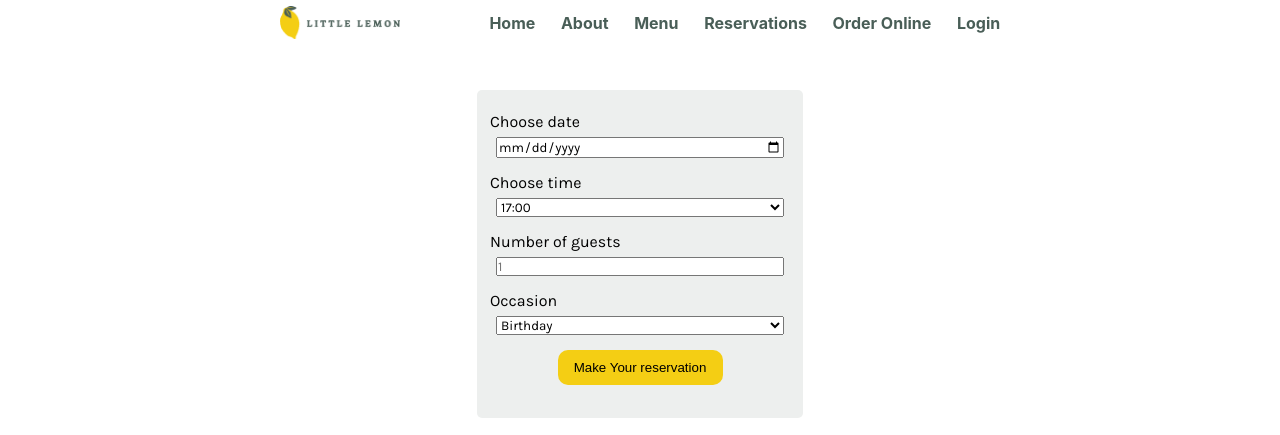
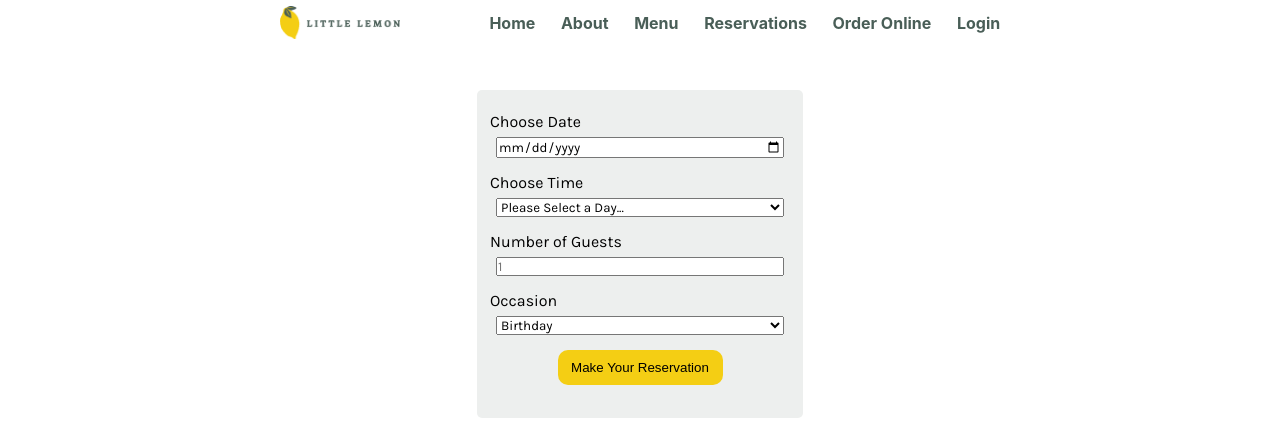
Before and after one commit to IanZGray/meat-capstone, a React (Create React App) app: page /Reservations in a window 1280 px wide. Shown: the top 435 px of the page. Built offline with nearby package versions, Linux system fonts and the light colour scheme; a web font is replaced by a local one.

Commit message:
fixed useReducer

```diff
--- a/src/App.js
+++ b/src/App.js
@@ -1,5 +1,5 @@
 import './App.css';
-import { useState } from 'react'
+import { useState, useReducer } from 'react'
 import { Route, Routes } from 'react-router-dom'
 
 import Nav from './components/Nav';
@@ -19,7 +19,23 @@ function App() {
     occasion: '',
   })
 
-  let [availableTimes, setAvailableTimes] = useState(['17:00', '18:00', '19:00', '20:00', '21:00', '22:00'])
+  const updateTimes = (state, action) => {
+    switch ( action.type ){
+      case 'BUTTON_CLICKED':
+      return  ['17:00', '18:00', '19:00', '20:00', '21:00', '22:00'];
+      default:
+        return state;
+    }
+  }
+
+
+  const initializeTimes = ['Please Select a Day...']
+
+  const [availableTimes, timeDispatch] = useReducer(updateTimes, initializeTimes)
+  // let [availableTimes, setAvailableTimes] = useState(['17:00', '18:00', '19:00', '20:00', '21:00', '22:00'])
+
+
+  const timesDispatch = () => timeDispatch({state:initializeTimes, type:'BUTTON_CLICKED'})
 
   return (
     <>
@@ -28,7 +44,7 @@ function App() {
         <Route path='/' element={<Home />} />
         <Route path='/About' element={<About />} />
         <Route path='/Menu' element={<Menu />} />
-        <Route path='/Reservations' element={<Reservations selections={selections} selectionFunc={setSelections} times={availableTimes} />} />
+        <Route path='/Reservations' element={<Reservations selections={selections} selectionFunc={setSelections} times={availableTimes} timesDispatch={timesDispatch}/>} />
         <Route path='/OrderOnline' element={<OrderOnline />} />
         <Route path='/Login' element={<Login />} />
       </Routes>
--- a/src/components/BookingForm.jsx
+++ b/src/components/BookingForm.jsx
@@ -1,23 +1,39 @@
-import { React } from 'react'
+import { React, useEffect, useState } from 'react'
 
-function BookingForm({selections, selectionFunc, times}) {
+function BookingForm({ selections, selectionFunc, times, timesDispatch }) {
+
+    // const [timeType, setTimeType] = useState(false)
+    let timesMap = times || []
 
     const handleSubmit = (e) => {
         e.preventDefault()
         console.log('selections', selections, 'times', times)
     }
 
+    // useEffect(() => {
+    //   if (selections.date === '') {
+    //     return () => {
+    //         setTimeType(false)
+    //       }
+    //   } else {
+    //     return () => {
+    //         setTimeType(true)
+    //       }
+    //   }
+    // }, [])
+
   return (
     <form >
-        <label htmlFor="res-date">Choose date</label>
-        <input type="date" id="res-date" onChange={(e)=> selectionFunc({...selections, date : e.target.value})}/>
-        <label htmlFor="res-time">Choose time</label>
-        <select id="res-time " onChange={(e)=> selectionFunc({...selections, time : e.target.value})}>
-            {times.map((time) => {
+        <label htmlFor="res-date">Choose Date</label>
+        <input type="date" id="res-date" onChange={(e)=> selectionFunc({...selections, date : e.target.value})} onClick={timesDispatch}/>
+        <label htmlFor="res-time">Choose Time</label>
+        <select id="res-time " onChange={(e)=> selectionFunc({...selections, time : e.target.value})} >
+            {timesMap.map((time) => {
                 return <option key={time} >{time}</option>
             })}
         </select>
-        <label htmlFor="guests">Number of guests</label>
+
+        <label htmlFor="guests">Number of Guests</label>
         <input type="number" placeholder="1" min="1" max="10" id="guests" onChange={(e)=> selectionFunc({...selections, guests : e.target.value})}/>
         <label htmlFor="occasion">Occasion</label>
         <select id="occasion" onChange={(e)=> selectionFunc({...selections, occassion : e.target.value})}>
@@ -31,7 +47,7 @@ function BookingForm({selections, selectionFunc, times}) {
                 'width': '55%',
             }}
             onClick={(e) => { handleSubmit(e) }}
-        >Make Your reservation</button>
+        >Make Your Reservation</button>
     </form>
   )
 }
--- a/src/components/Reservations.jsx
+++ b/src/components/Reservations.jsx
@@ -1,7 +1,7 @@
 import React from 'react'
 import BookingForm from './BookingForm'
 
-function Reservations({selections, selectionFunc, times} ) {
+function Reservations({ selections, selectionFunc, times, timesDispatch } ) {
 
   return (
     <div
@@ -10,7 +10,7 @@ function Reservations({selections, selectionFunc, times} ) {
         'justifyContent': 'center',
       }}
     >
-      <BookingForm selections={selections} selectionFunc={selectionFunc} times={times} />
+      <BookingForm selections={selections} selectionFunc={selectionFunc} times={times} timesDispatch={timesDispatch} />
     </div>
   )
 }
--- a/src/components/Special.jsx
+++ b/src/components/Special.jsx
@@ -28,7 +28,7 @@ function Special() {
   return (
     <div className='specialMap'>
         {specials.map((special) => (
-            <div
+            <article
                 className='special'
             >
                 <img
@@ -72,7 +72,7 @@ function Special() {
                         }}
                     >Order a delivery</h4>
                 </div>
-            </div>
+            </article>
         ))}
     </div>
   )
```
Also changed, not shown: 1 other file (tests, documents, lock files or other folders).
